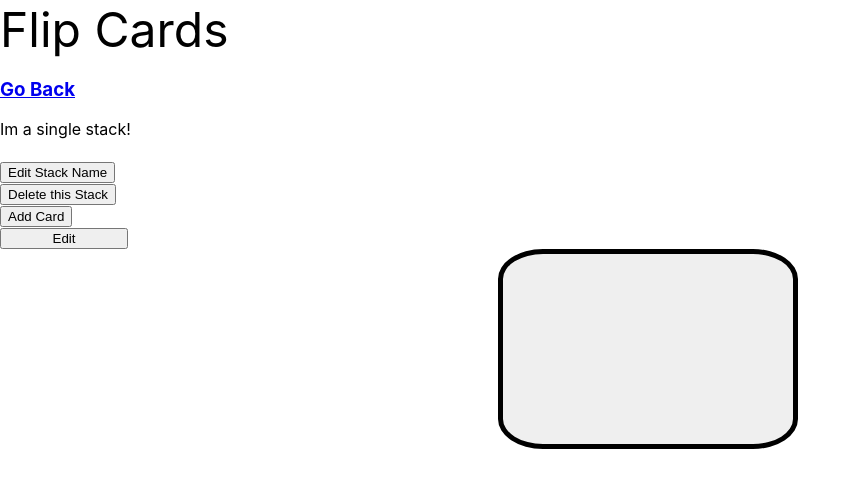
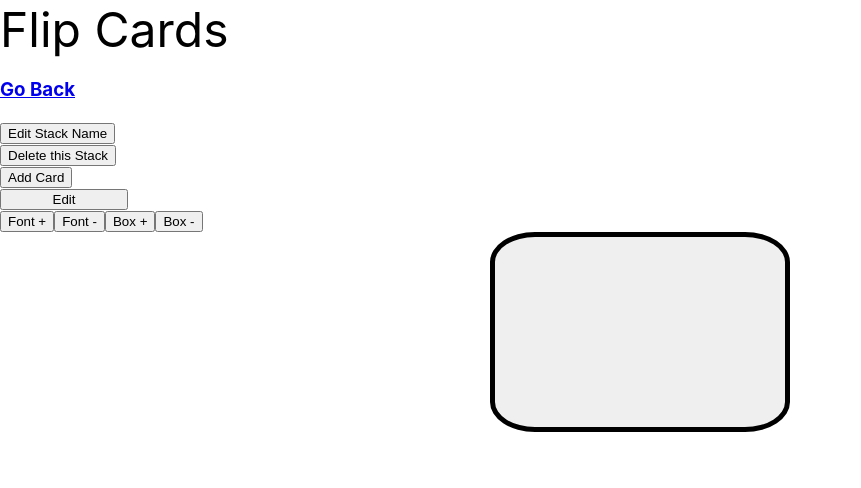
Before and after one commit to DestinFloyd/FlipCards, a React (Create React App) app in the folder client/: page /1 in a window 1280 px wide. Shown: the top 488 px of the page, without its empty margins (0-861 px from the left). Built offline with nearby package versions, Linux system fonts and the light colour scheme; no server answers.

Commit message:
made styling updates

```diff
--- a/client/src/componets/AddStackForm.js
+++ b/client/src/componets/AddStackForm.js
@@ -14,8 +14,8 @@ handleChange = (event) => {
 
 handleSubmit = (event) => {
     event.preventDefault()
-    const payload = this.state.name
-    axios.post('/api/stack', payload)
+    const newName = this.state.name
+    axios.post('/api/stack', newName)
     .then((res) => {
         this.props.getAllStacks()
         this.props.toggleAddStackForm()
--- a/client/src/componets/Card.js
+++ b/client/src/componets/Card.js
@@ -11,8 +11,8 @@ justify-content: space-evenly;
 
 `
 const OneCard = styled.div`
-max-height: 200px;
-max-width: 300px;
+// max-height: 200px;
+// max-width: 300px;
 min-height: 200px;
 min-width: 300px;
 display: flex;
@@ -61,9 +61,9 @@ width: 10vw;
 const WordHolder = styled.button`
 border: 5px solid black;
 border-radius: 15%;
-height: 200px;
-width: 300px;
-font-size: 16px;
+height: ${props => props.height + "px" };
+width: ${props => props.width + "px" };
+font-size: ${props => props.fontNumber + "px" };
 `
 const DeleteButton = styled.button`
 justify-self: flex-start;
@@ -83,7 +83,10 @@ class Card extends Component {
             question: '',
             answer: ''
         },
-        showEdit: false
+        showEdit: false,
+        fontNumber: 16,
+        boxSizeWidth: 300,
+        boxSizeHeight: 200
     }
     toggleEdit = () => {
         this.setState({ showEdit: !this.state.showEdit })
@@ -97,7 +100,35 @@ class Card extends Component {
         })
         this.setState({ qa: updatedState })
     }
+    fontNumberUp=()=>{
+        let changing = this.state.fontNumber
+        changing += 1
+        this.setState({fontNumber: changing})
+    }
+    fontNumberDown=()=>{
+        let changing = this.state.fontNumber
+        changing -= 1
+        this.setState({fontNumber: changing})
+    }
+    boxSizeUp=()=>{
+        console.log("clicked box size up")
+        let changing = this.state.boxSizeHeight
+        let changing2 = this.state.boxSizeWidth
+        changing += 10
+        console.log(changing + " " + changing2)
+        changing2 += 10
+        this.setState({boxSizeHeight: changing, boxSizeWidth: changing2})
 
+    }
+    boxSizeDown=()=>{
+        console.log("clicked box size down")
+        let changing = this.state.boxSizeHeight
+        let changing2 = this.state.boxSizeWidth
+        changing -= 10
+        console.log(changing + " " + changing2)
+        changing2 -= 10
+        this.setState({boxSizeHeight: changing, boxSizeWidth: changing2})
+    }
     handleSubmit = (event, qaId) => {
         event.preventDefault()
         const setId = this.props.setId
@@ -119,7 +150,8 @@ class Card extends Component {
             <div>
             <EditButton onClick={this.toggleEdit}> {this.state.showEdit ? "Done Editing" : "Edit" }</EditButton>
             <br/>
-
+            <button onClick={this.fontNumberUp}> Font + </button><button onClick={this.fontNumberDown}> Font - </button>
+            <button onClick={this.boxSizeUp}> Box + </button><button onClick={this.boxSizeDown}> Box - </button>
             <Container>
 
                 {this.props.stack.map((qa, i) => (
@@ -130,8 +162,8 @@ class Card extends Component {
                             <textarea onChange={(event) => this.handleChange(event, qa._id)} type="text" name="question" defaultValue={qa.question}></textarea>
                             <textarea onChange={(event) => this.handleChange(event, qa._id)} type="text" name="answer" defaultValue={qa.answer}></textarea>
                         </form>
-                            : <OneCard> <Top><WordHolder>{qa.question}</WordHolder></Top>
-                            <Bottom><WordHolder>{qa.answer}</WordHolder> <DeleteButton onClick={(event) => this.deleteQA(event, qa._id)}>X</DeleteButton></Bottom>
+                            : <OneCard> <Top><WordHolder fontNumber={this.state.fontNumber}  height={this.state.boxSizeHeight} width={this.state.boxSizeWidth}>{qa.question}</WordHolder></Top>
+                            <Bottom><WordHolder fontNumber={this.state.fontNumber}  height={this.state.boxSizeHeight} width={this.state.boxSizeWidth}>{qa.answer}</WordHolder> <DeleteButton onClick={(event) => this.deleteQA(event, qa._id)}>X</DeleteButton></Bottom>
                             </OneCard>}
 
 
--- a/client/src/componets/EditSingleStack.js
+++ b/client/src/componets/EditSingleStack.js
@@ -22,6 +22,7 @@ class EditSingleStack extends Component {
         axios.put(`/api/stack/${setId}`, newNameData)
         .then((res) => {
             this.props.getSingleStack()
+            this.props.toggleShowEditForm()
         })
     }
     render() {
@@ -33,12 +34,10 @@ class EditSingleStack extends Component {
                         <input type="text"
                             placeholder="Stack Name"
                             name="name"
-                            // value={this.state.name}
                             onChange={this.handleChange}
                         />
                     </div>
-
-                    <button>Submit New Stack Name</button>
+                    <button >Submit New Stack Name</button>
                 </form>
             </div>
         );
--- a/client/src/componets/SingleStack.js
+++ b/client/src/componets/SingleStack.js
@@ -47,21 +47,19 @@ class SingleStack extends Component {
             <div>
                 <Link to={`/`}><h3>Go Back</h3></Link>
 
-                Im a single stack!
                 <h1>{this.state.stackInfo.name}</h1>
-
-
                 <div><button onClick={this.toggleShowEditForm}>Edit Stack Name</button></div>
 
                 {this.state.showEditForm ? <EditSingleStack
                     getSingleStack={this.getSingleStack}
                     setId={this.state.stackInfo._id}
+                    toggleShowEditForm={this.toggleShowEditForm}
                 /> : null}
 
                 <div><button onClick={this.deleteStack}>Delete this Stack</button></div>
                 <button onClick={this.createNewQA} >Add Card</button>
 
-                    <Card toggleShowEditForm={this.toggleShowEditForm} setId={this.props.match.params.setId} stack={this.state.stackInfo.stack} getSingleStack={this.getSingleStack} />
+                <Card toggleShowEditForm={this.toggleShowEditForm} setId={this.props.match.params.setId} stack={this.state.stackInfo.stack} getSingleStack={this.getSingleStack} />
 
             </div>
 
--- a/client/src/componets/StackList.js
+++ b/client/src/componets/StackList.js
@@ -36,28 +36,26 @@ class StackList extends Component {
     state = {
         stacks: [{}],
         addStackForm: false
-
     }
-
     componentDidMount() {
         this.getAllStacks()
     }
     searchIt = (e) => {
         console.log(document.getElementById('searchBar').value)
+
         let currentList = this.state.stacks
         let editableList = []
         if (e.target.value !== "") {
             editableList = currentList.filter(stack => {
-                const lc = stack.name.toLowerCase()
-                const filter = e.target.value.toLowerCase()
-                return lc.includes(filter)
+                const stackName = stack.name.toLowerCase()
+                const searchedWord = e.target.value.toLowerCase()
+                return stackName.includes(searchedWord)
             })
             this.setState({ stacks: editableList })
         } else {
             this.getAllStacks()
+        }
 
-        }
-        this.setState({ stacks: editableList })
     }
     getAllStacks = () => {
         axios.get(`/api/stack`)
@@ -71,25 +69,12 @@ class StackList extends Component {
         return (
             <div>
 
-                Im a stack List!
                 <input type="text" id="searchBar" placeholder="Search..." onChange={this.searchIt}></input>
                 <button onClick={this.toggleAddStackForm}>Submit New Stack</button>
                 {this.state.addStackForm ? <AddStackForm getAllStacks={this.getAllStacks} toggleAddStackForm={this.toggleAddStackForm} /> : null}
 
                 <Container>
                     {this.state.stacks.map((set, i) => (
-                        // console.log('test')
-                        // // let name = set.name
-                        // // let search = document.getElementById("searchBar")
-                        // // search.value = "deon"
-
-                        // let search = document.getElementById("searchBar")
-
-                        // //    console.log(typeof(search))
-                        // //    if(name.includes(`${search}`)){
-                        // //     console.log(`test ${i}`)
-
-                        // //    }
 
                         <OneStack key={i}>
                             <Name><Link to={`/${set._id}`}><CardName>{set.name}</CardName></Link></Name>
```
